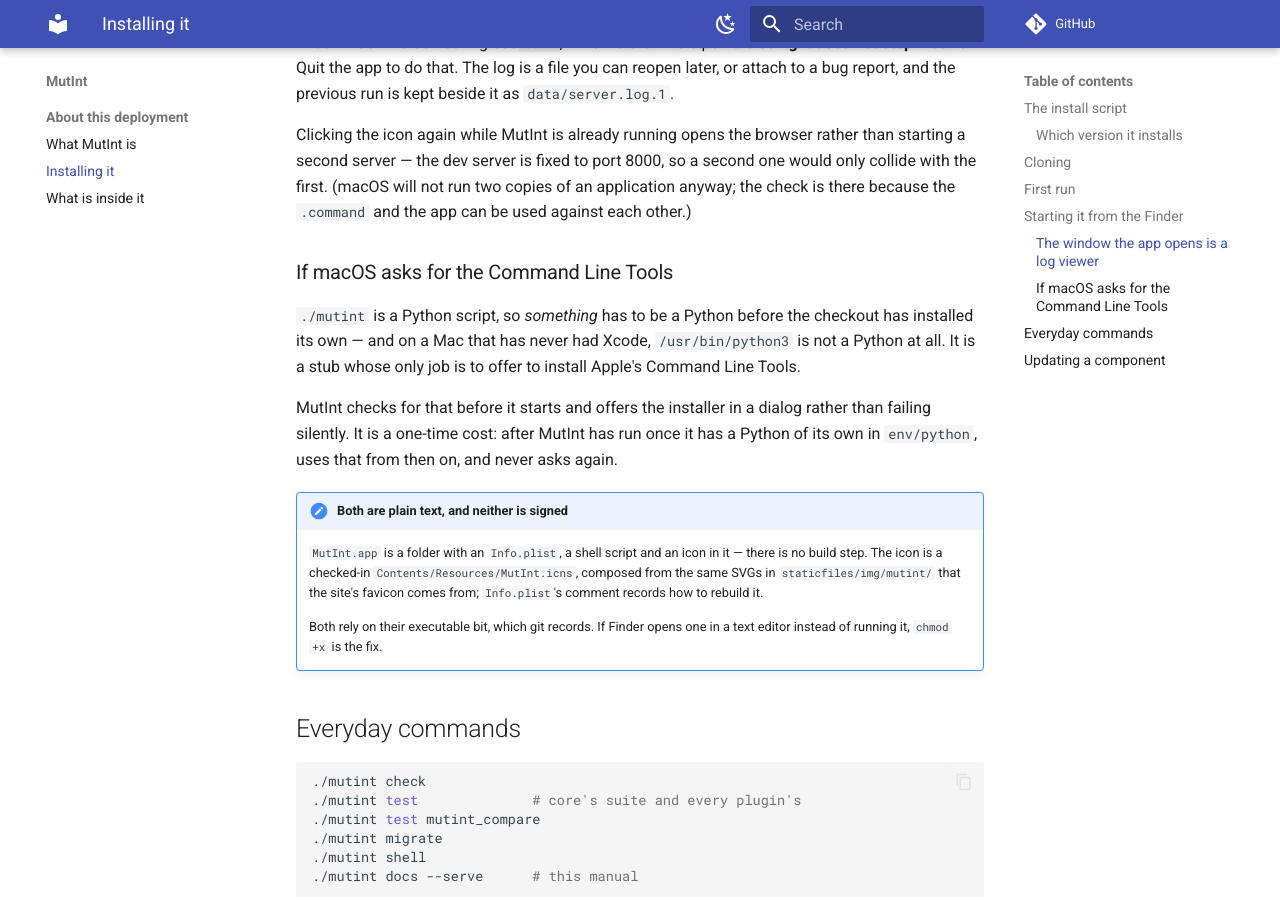
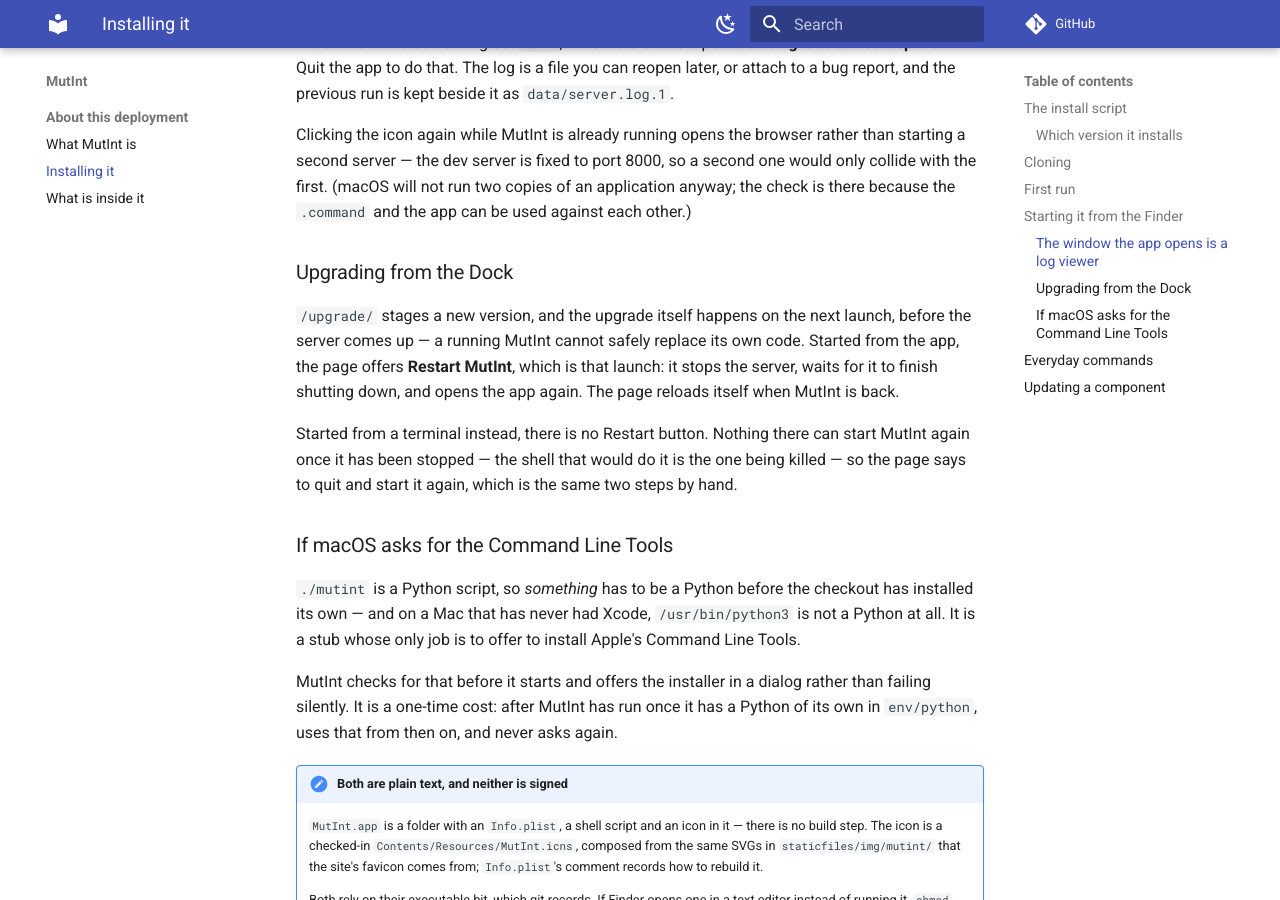
Before and after one commit to mutint/mutint, an MkDocs documentation site: the page built from docs/installing.md, in a window 1280 px wide and 900 px high, scrolled down 2471 px. Built offline with MkDocs 1.6.1 and Material for MkDocs 9.7.7, drawn with Linux system fonts in a browser that asks for light colours; comment, search, counter and statistics services are not loaded.

Commit message:
feat: the app says how to start itself again, so /upgrade/ can restart it
`MUTINT_RELAUNCH_COMMAND` is the seam core reads for its Restart button: it runs
whatever this says and offers the button only where something said it. The app
sets it to an `open` of its own bundle -- the bundle by path rather than
`-a MutInt`, so it starts the copy that is actually running rather than whichever
one LaunchServices would find.

Single-quoted with any embedded quote escaped the POSIX way, because the command
is handed to `sh -c` and a checkout path may hold spaces; checked against a path
containing both a space and an apostrophe.

That completes the upgrade path from the Dock: /upgrade/ stages a version, and
Restart is the launch that applies it -- with no instruction left for somebody to
remember. From a terminal there is still no button, correctly, and the page says
to quit and start it again instead.

Co-Authored-By: Claude Opus 5 (1M context) <noreply@anthropic.com>
Claude-Session: https://claude.ai/code/session_01Jxa2kD5TztmN3wNqKHxC4J

```diff
--- a/docs/installing.md
+++ b/docs/installing.md
@@ -112,6 +112,18 @@ a second server — the dev server is fixed to port 8000, so a second one would
 the first. (macOS will not run two copies of an application anyway; the check is there because
 the `.command` and the app can be used against each other.)
 
+### Upgrading from the Dock
+
+`/upgrade/` stages a new version, and the upgrade itself happens on the next launch, before
+the server comes up — a running MutInt cannot safely replace its own code. Started from the
+app, the page offers **Restart MutInt**, which is that launch: it stops the server, waits for
+it to finish shutting down, and opens the app again. The page reloads itself when MutInt is
+back.
+
+Started from a terminal instead, there is no Restart button. Nothing there can start MutInt
+again once it has been stopped — the shell that would do it is the one being killed — so the
+page says to quit and start it again, which is the same two steps by hand.
+
 ### If macOS asks for the Command Line Tools
 
 `./mutint` is a Python script, so *something* has to be a Python before the checkout has
```
Also changed, not shown: 1 other file.
